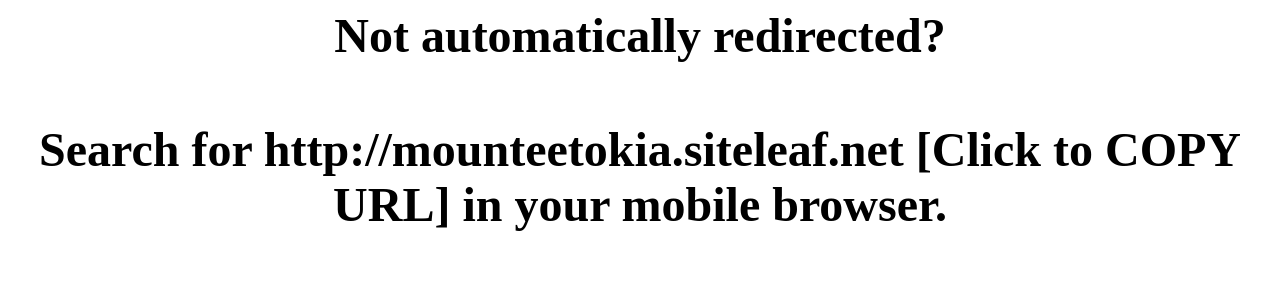
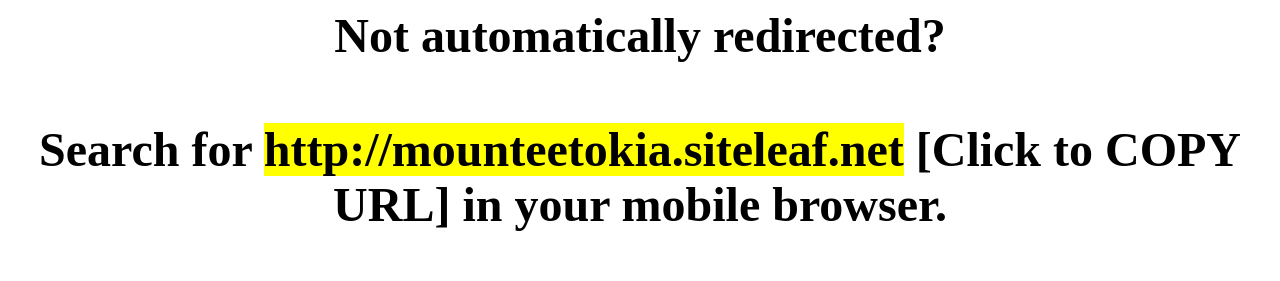
Before and after one commit to MountEETOKIA/netlify, a plain HTML site: page index.html in a window 1280 px wide. Shown: the top 281 px of the page. Drawn offline with Linux system fonts and the light colour scheme.

Commit message:
Update index.html

```diff
--- a/index.html
+++ b/index.html
@@ -3,7 +3,7 @@
   <meta HTTP-EQUIV="REFRESH" content="0; url=googlechrome://www.mounteetokia.siteleaf.net">
 
     <h1><font size="500"><center>Not automatically redirected?</center></font></h1><br>
-        <h2><center><font size="100">Search for http://mounteetokia.siteleaf.net [Click to COPY URL] in your mobile browser.</center></font></h2><br>
+    <h2><center><font size="100">Search for <mark>http://mounteetokia.siteleaf.net</mark> [Click to COPY URL] in your mobile browser.</center></font></h2><br>
 <h3><center><font size="100">Instagram's in-app browser <strong>limits functionality</strong> and causes <strong>glitches</strong>.</font></center></h3>
 
 </html>
```
